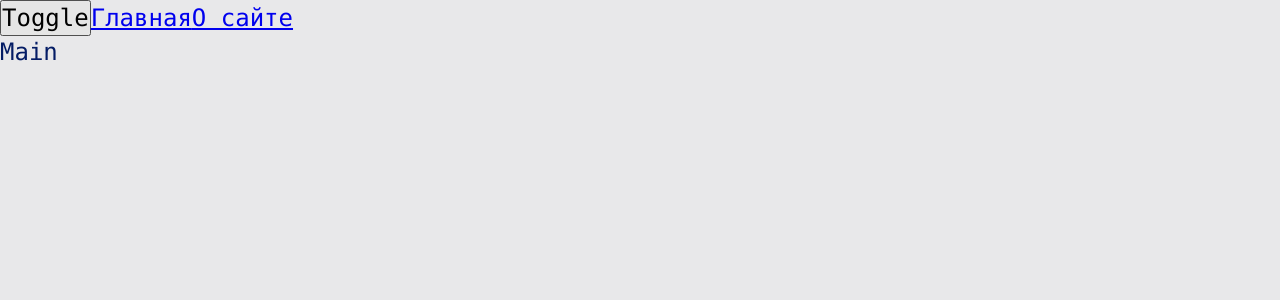
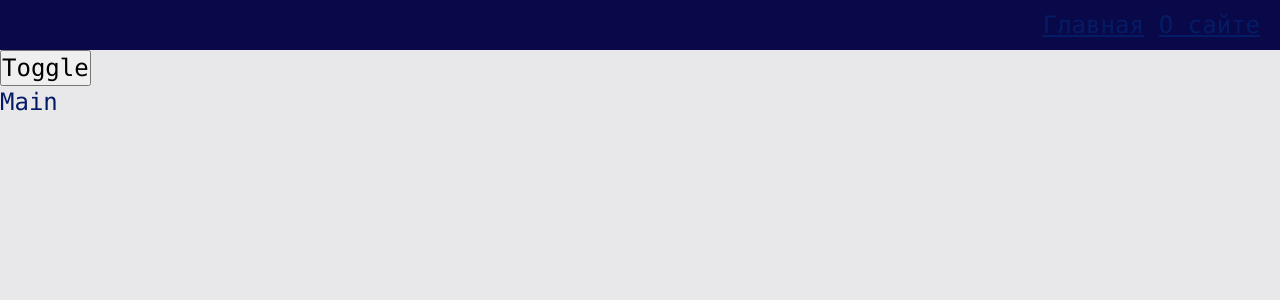
Before and after one commit to StailzSanchez/advanced-front, a React app: page / in a window 1280 px wide. Shown: the top 300 px of the page. Built offline with nearby package versions, Linux system fonts and the light colour scheme.

Commit message:
navbar, 3 item theme, AppLink

```diff
--- a/src/app/App.tsx
+++ b/src/app/App.tsx
@@ -7,6 +7,7 @@
 import { About } from "pages/About";
 import { Main } from "pages/Main";
 import { AppRouter } from "./providers/router";
+import { Navbar } from "widgets/Navbar";
 
 export const App = () => {
   const { theme, toggleTheme } = useTheme();
@@ -15,9 +16,8 @@
     <div
       className={classNames("app", { hovered: true, selected: true }, [theme])}
     >
+      <Navbar />
       <button onClick={toggleTheme}>Toggle</button>
-      <Link to={"/"}>Главная</Link>
-      <Link to={"/about"}>О сайте</Link>
       <AppRouter />
     </div>
   );
--- a/src/app/styles/themes/dark.scss
+++ b/src/app/styles/themes/dark.scss
@@ -1,6 +1,10 @@
 .app.dark {
   --bg-color: #090949;
+  --inverted-bg-color: #e8e8ea;
 
   --primary-color: #049604;
   --secondary-color: #04ff04;
+
+  --inverted-primary-color: #041c65;
+  --inverted-secondary-color: #0449e0;
 }
--- a/src/app/styles/themes/normal.scss
+++ b/src/app/styles/themes/normal.scss
@@ -1,6 +1,11 @@
 .app.light {
   --bg-color: #e8e8ea;
+  --inverted-bg-color: #090949;
 
   --primary-color: #041c65;
   --secondary-color: #0449e0;
+
+
+  --inverted-primary-color: #049604;
+  --inverted-secondary-color: #04ff04;
 }
--- a/src/app/styles/variables/global.scss
+++ b/src/app/styles/variables/global.scss
@@ -9,4 +9,7 @@
   --font-line-l: 32px;
   --font-m: var(--font-size-l) / var(--font-line-l) var(--font-family-main);
 
+
+  //Размеры
+  --navbar-height:50px;
 }
--- a/src/shared/lib/classNames.ts
+++ b/src/shared/lib/classNames.ts
@@ -1,13 +1,13 @@
 type Mods = Record<string, boolean | string>;
 
 export function classNames(
-  cls: string,
-  mods: Mods,
-  additional: string[]
+  cls?: string,
+  mods: Mods = {},
+  additional: Array<string | undefined> = []
 ): string {
   return [
     cls,
-    ...additional,
+    ...additional.filter(Boolean),
     ...Object.entries(mods)
       .filter(([className, value]) => Boolean(value))
       .map(([className]) => className),
--- /dev/null
+++ b/src/shared/ui/AppLink/AppLink.module.scss
@@ -0,0 +1,19 @@
+.appLink{
+  color: var(--primary-color);
+
+}
+
+.primary {
+  color: var(--primary-color);
+
+}
+
+.secondary {
+  color: var(--secondary-color);
+
+}
+
+.red{
+  color: red;
+
+}
--- /dev/null
+++ b/src/shared/ui/AppLink/AppLink.tsx
@@ -0,0 +1,36 @@
+import { FC, ReactNode } from "react";
+import { Link, LinkProps } from "react-router-dom";
+import { classNames } from "shared/lib/classNames";
+import cls from "./AppLink.module.scss";
+
+export enum AppLinkTheme {
+  PRIMARY = "primary",
+  SECONDARY = "secondary",
+  RED = "red",
+}
+
+interface AppLinkProps extends LinkProps {
+  className?: string;
+  theme?: AppLinkTheme;
+  children?: ReactNode;
+}
+
+export const AppLink: FC<AppLinkProps> = (props) => {
+  const {
+    to,
+    className,
+    children,
+    theme = AppLinkTheme.PRIMARY,
+    ...otherProps
+  } = props;
+
+  return (
+    <Link
+      to={to}
+      className={classNames(cls.appLink, {}, [className, cls[theme]])}
+      {...otherProps}
+    >
+      {children}
+    </Link>
+  );
+};
--- /dev/null
+++ b/src/widgets/Navbar/index.ts
@@ -0,0 +1 @@
+export { Navbar } from "./ui/Navbar";
--- /dev/null
+++ b/src/widgets/Navbar/ui/Navbar.module.scss
@@ -0,0 +1,17 @@
+.navbar{
+  width: 100%;
+  height: var(--navbar-height);
+  background-color: var(--inverted-bg-color);
+  display: flex;
+  align-items: center;
+  padding: 20px;
+}
+
+.links {
+  margin-left: auto;
+}
+
+.mainLink {
+  margin-right: 15px;
+
+}
--- /dev/null
+++ b/src/widgets/Navbar/ui/Navbar.tsx
@@ -0,0 +1,22 @@
+import { Link } from "react-router-dom";
+import { classNames } from "shared/lib/classNames";
+import { AppLink, AppLinkTheme } from "shared/ui/AppLink/AppLink";
+import cls from "./Navbar.module.scss";
+
+interface NavbarProps {
+  className?: string;
+}
+
+export const Navbar = (props: NavbarProps) => {
+  const { className } = props;
+  return (
+    <div className={classNames(cls.navbar)}>
+      <div className={cls.links}>
+        <AppLink className={cls.mainLink} to={"/"}>
+          Главная
+        </AppLink>
+        <AppLink to={"/about"}>О сайте</AppLink>
+      </div>
+    </div>
+  );
+};
```
Also changed, not shown: src/shared/ui/AppLink/index.ts (added).
